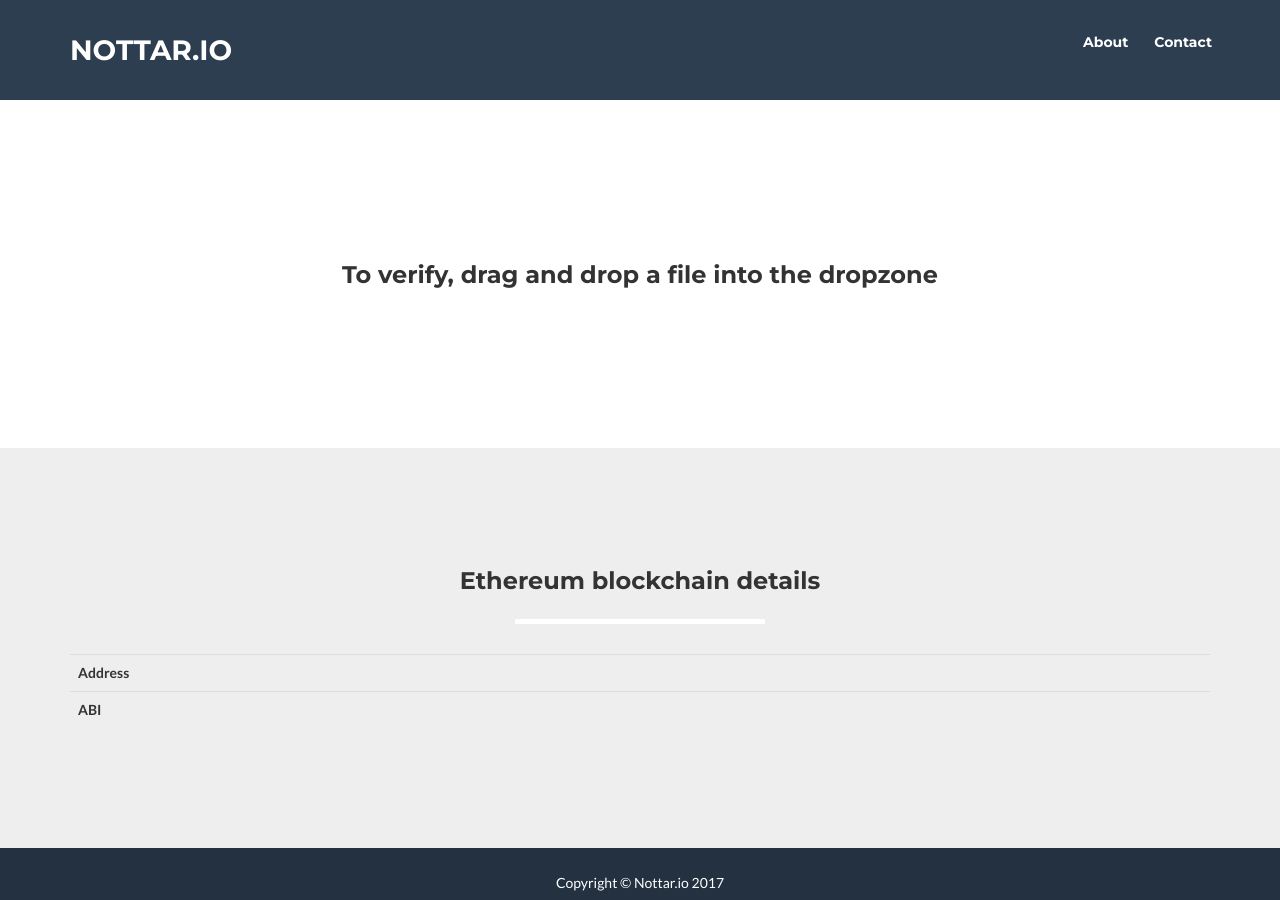
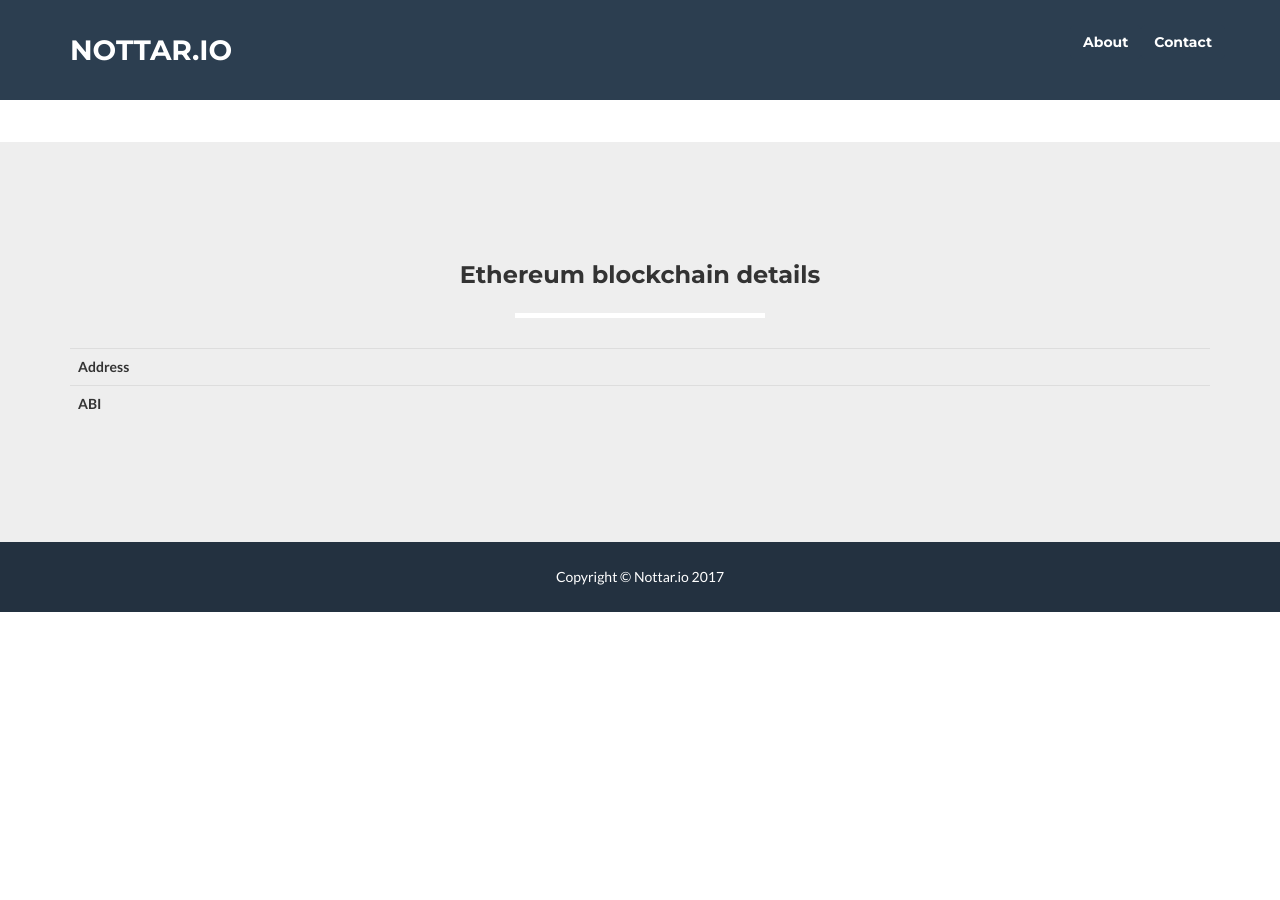
Before and after one commit to danmermel/nottariofront, a Jekyll site: the page contract.html, which Jekyll copies as it is, in a window 1280 px wide and 900 px high, scrolled down 824 px. Built offline with Jekyll 4.4.1, drawn with Linux system fonts in a browser that asks for light colours; nearby versions of some CDN libraries; after the commit the page ends 1436 px from its top, so only the background shows below that.

Commit message:
remove drop zone

```diff
--- a/contract.html
+++ b/contract.html
@@ -134,23 +134,6 @@
         </div>
     </section>
 
-    <section>
-       <div class="container">
-         <div class="row">
-           <div class="col-lg-12 text-center">
-
-               <h3>To verify, drag and drop a file into the dropzone</h3>
-               <hr class="star-light">
-               <div id="drop_zone" v-bind:class="{ dragging: dragging }" ondrop="verify_file(event);" ondragover="allowDrop(event)" ondragleave="dragout(event)">
-                 <strong>Drop Zone ...</strong>
-               </div>
-               <div v-if="verified && droppedHash" class="verified">VERIFIED! The dropped document matches the one submitted to the blockchain!</div>
-               <div v-if="!verified && droppedHash" class="unverified">NOT VERIFIED! The dropped document does NOT match the one submitted to the blockchain :-(</div>
-           </div>
-        </div>
-      </div>
-    </section>
-
     <section id="blockchain">
        <div class="container">
          <div class="row">
```
